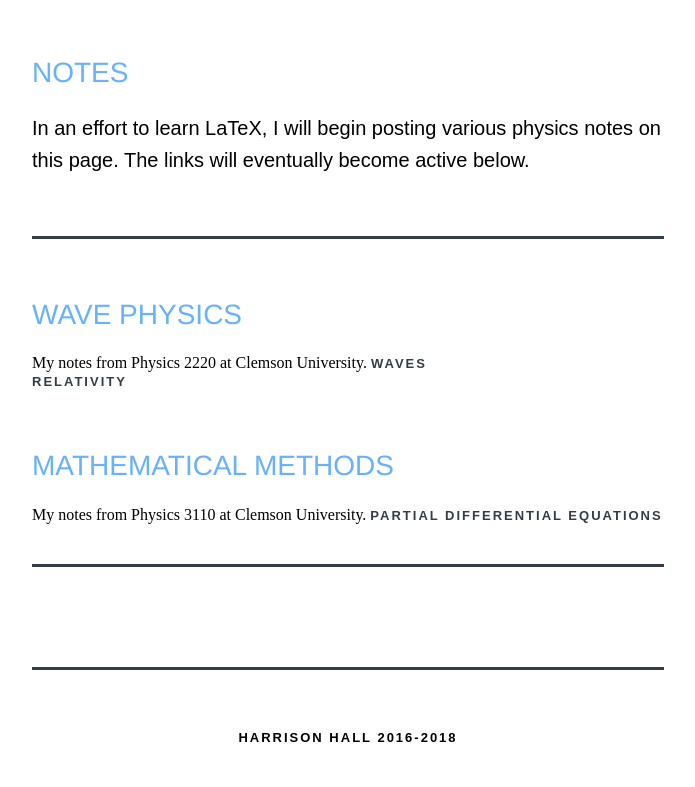
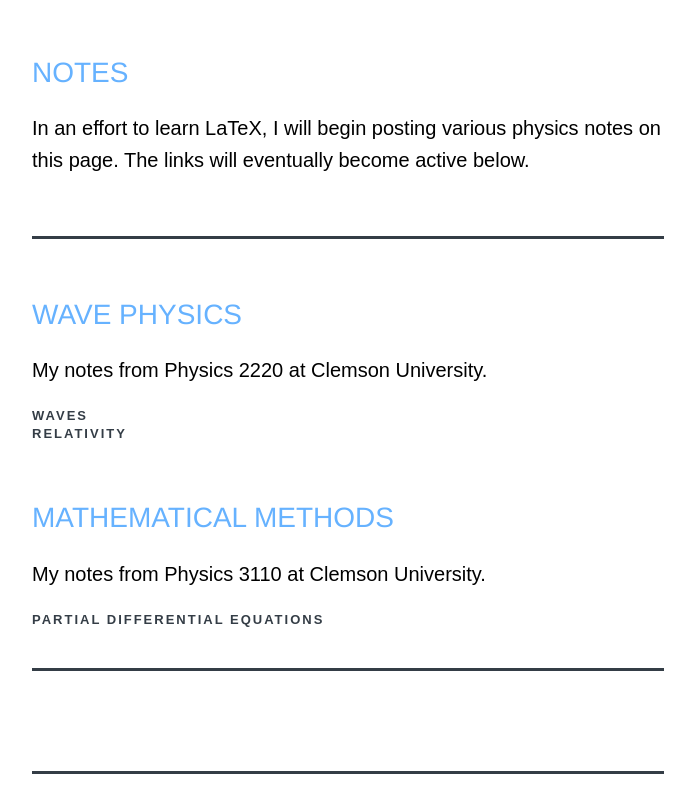
Before and after one commit to HarrisonHall/harrisonhall.github.io, a plain HTML site: page blog.html in a window 1280 px wide. Shown: the part 377-1164 px from the top of the page, without its empty margins (292-987 px from the left). Before the commit the page ends 1131 px from the top, so only its background shows below. Drawn offline with Linux system fonts and the light colour scheme.

Commit message:
Update blog.html

```diff
--- a/blog.html
+++ b/blog.html
@@ -39,12 +39,12 @@
              links will eventually become active below.</p>
           </li>
             <h2>Wave Physics</h2>
-            <a>My notes from Physics 2220 at Clemson University.</a>
+            <p>My notes from Physics 2220 at Clemson University.</p>
             <a class="norm" href="">Waves<br></a>
             <a class="norm" href="">Relativity</a>
           <li>
             <h2>Mathematical Methods</h2>
-            <a>My notes from Physics 3110 at Clemson University.</a>
+            <p>My notes from Physics 3110 at Clemson University.</p>
             <a class="norm" href="">Partial Differential Equations</a>
           </li>
           <li>
```
